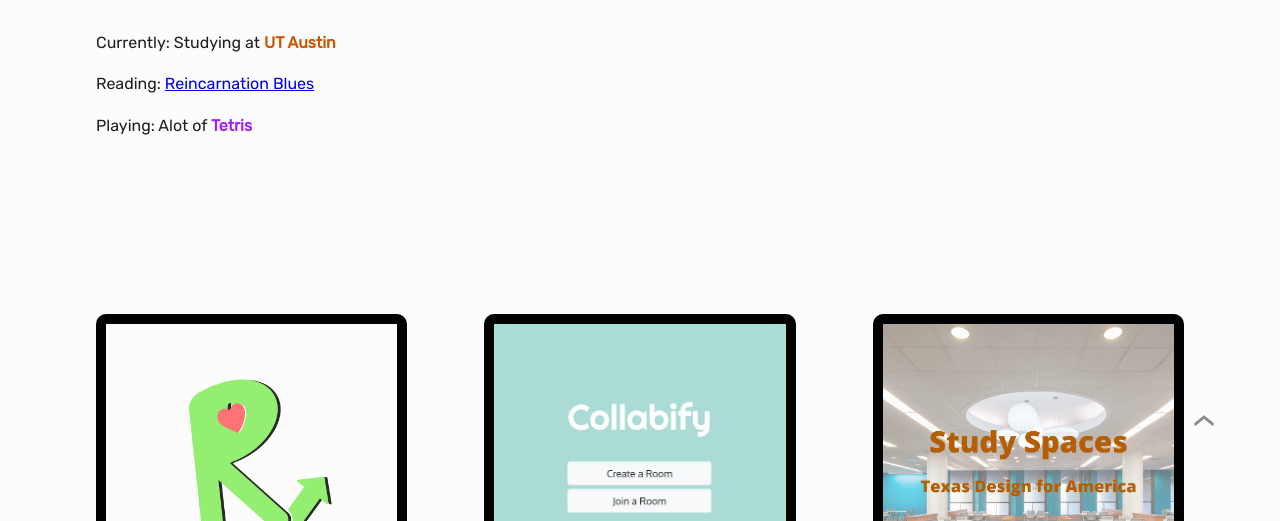
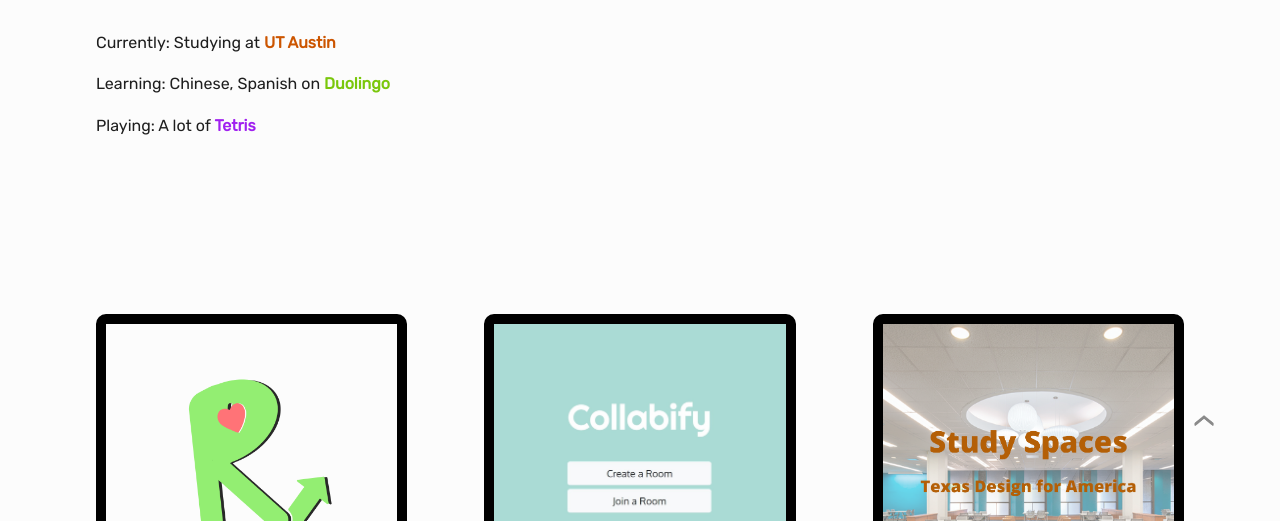
Before and after one commit to coreyli1/coreyli1.github.io, a plain HTML site: page index.html in a window 1280 px wide. Shown: the part 279-800 px from the top of the page. Drawn offline with nearby package versions, Linux system fonts and the light colour scheme.

Commit message:
updated intro section

```diff
--- a/css/style.css
+++ b/css/style.css
@@ -211,6 +211,10 @@
     color: #A020F0;
 }
 
+.duolingo{
+    color: #7ac70c;
+}
+
 /* About me section */
 
 .about-me__container{
--- a/index.html
+++ b/index.html
@@ -42,8 +42,8 @@
             </h1>
             <br>
             <p>Currently: Studying at <strong class='ut'>UT Austin</strong></p>
-            <p>Reading: <a href="https://www.goodreads.com/book/show/33571217-reincarnation-blues" >Reincarnation Blues</a>
-            <p>Playing: Alot of <strong class='tetrio'>Tetris</strong></p>
+            <p>Learning: Chinese, Spanish on <strong class='duolingo'>Duolingo</strong></p>
+            <p>Playing: A lot of <strong class='tetrio'>Tetris</strong></p>
 
         </section>
 
```
